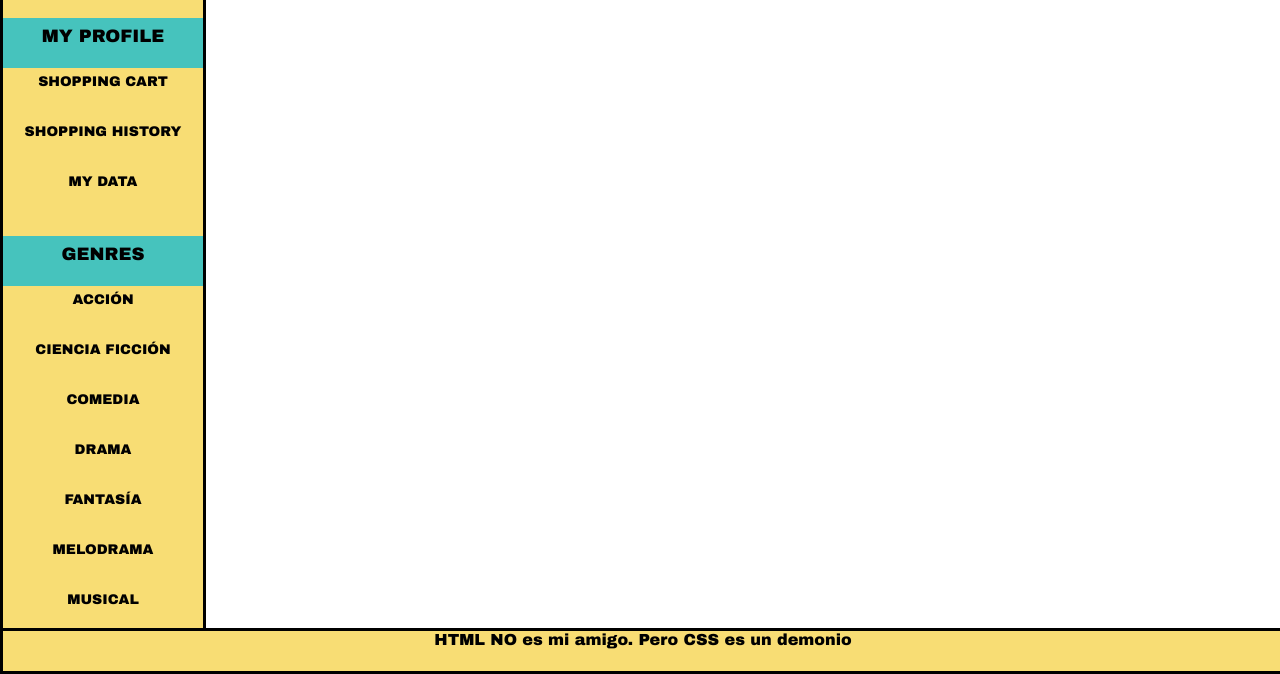
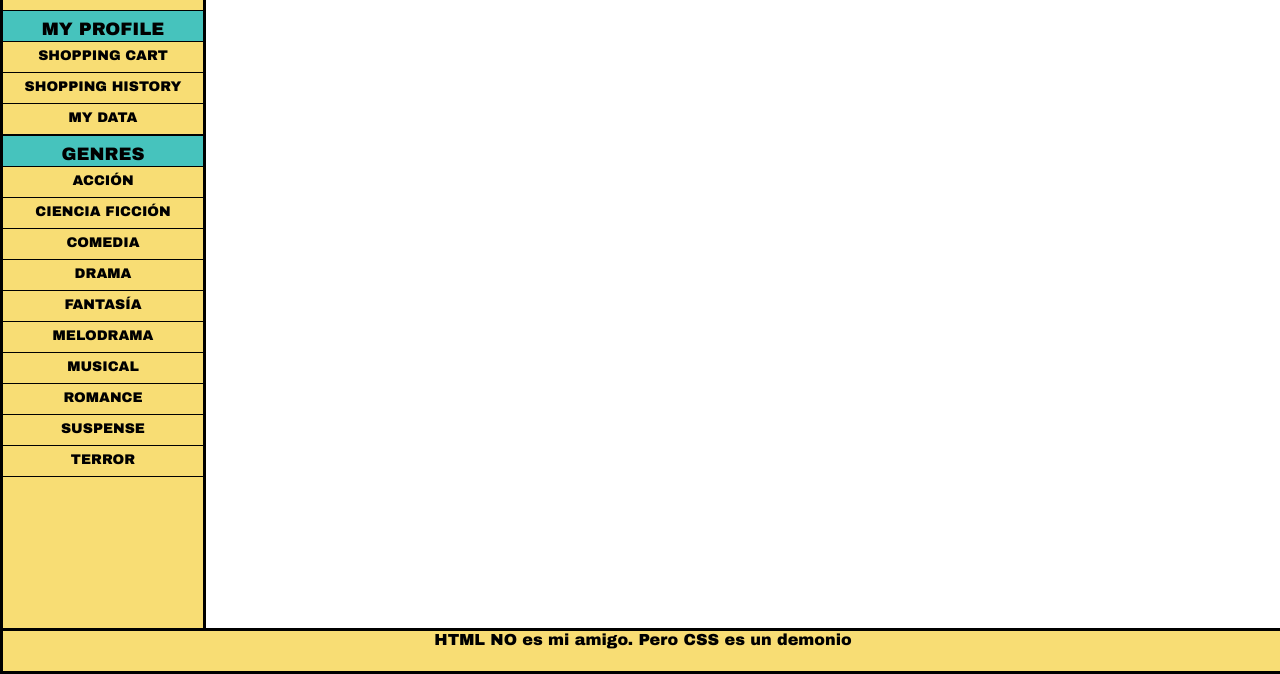
Before and after one commit to rriol97/SI-I, a plain HTML site: page principal.html in a window 1280 px wide. Shown: the part 126-800 px from the top of the page. Drawn offline with Linux system fonts and the light colour scheme.

Commit message:
CSS es ciencias sociales

```diff
--- a/principal.css
+++ b/principal.css
@@ -123,17 +123,19 @@ body{
 	text-align: center;
 	font-size: 0;
 	line-height: 2;
+	margin-top: 10px;
 }
 
 .menu li{
 	vertical-align: center;
 	margin-top: 0;
 	width: 200px;
-	height: 50px;
+	height: 30px;
 	text-transform: uppercase;
 	font-weight: 800;
 	cursor: pointer;
 	text-decoration: none;
+    border-bottom: 0.5px solid black;
 }
 
 ul li span{
@@ -143,6 +145,13 @@ ul li span{
 ul li.clasifier{
 	font-size: 18px;
 	background-color: #46c3bd;
+	border-top: 0.2px solid black;
+}
+
+ul li span p{
+	text-decoration: none;
+	color: black;
+	margin-top: 0;
 }
 
 ul li span a{
@@ -153,6 +162,10 @@ ul li span a{
 
 ul li.profile:hover{
 	background: tomato;
+}
+
+.genre{
+	padding: 0px;
 }
 
 ul li.genre:hover{
```
